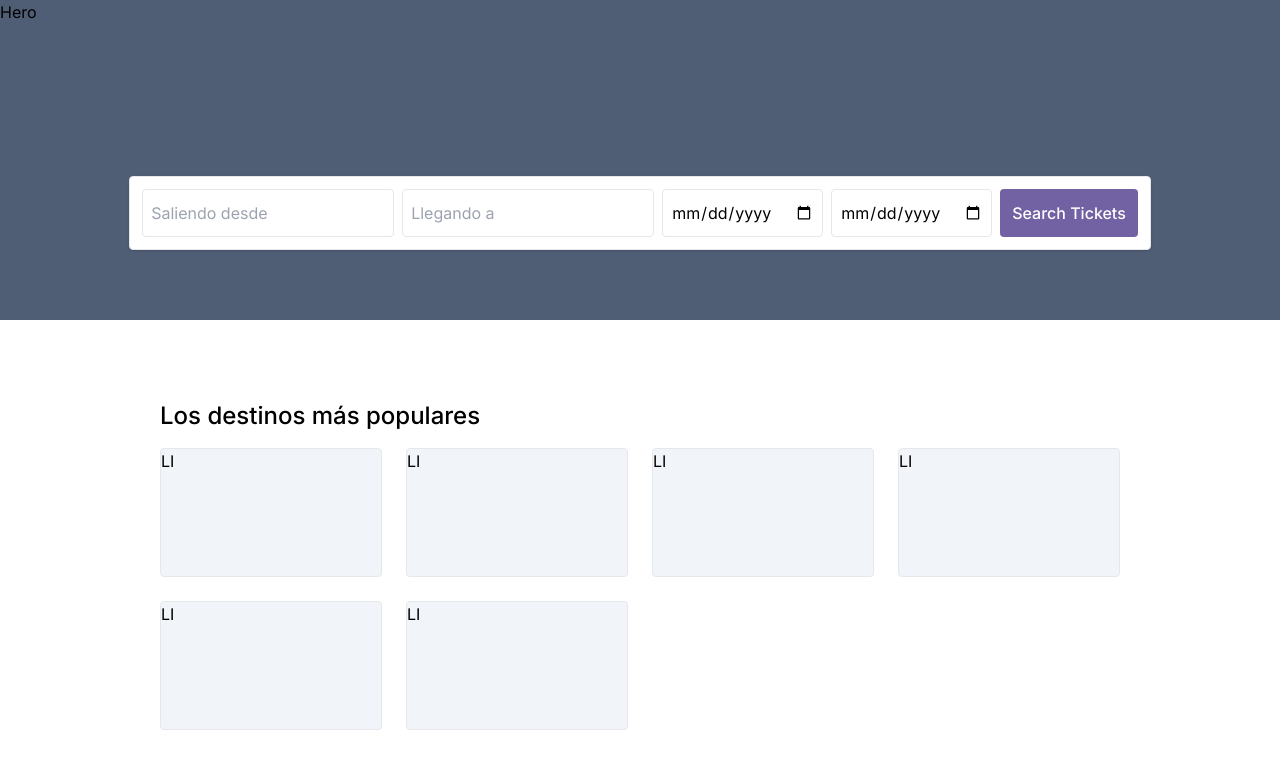
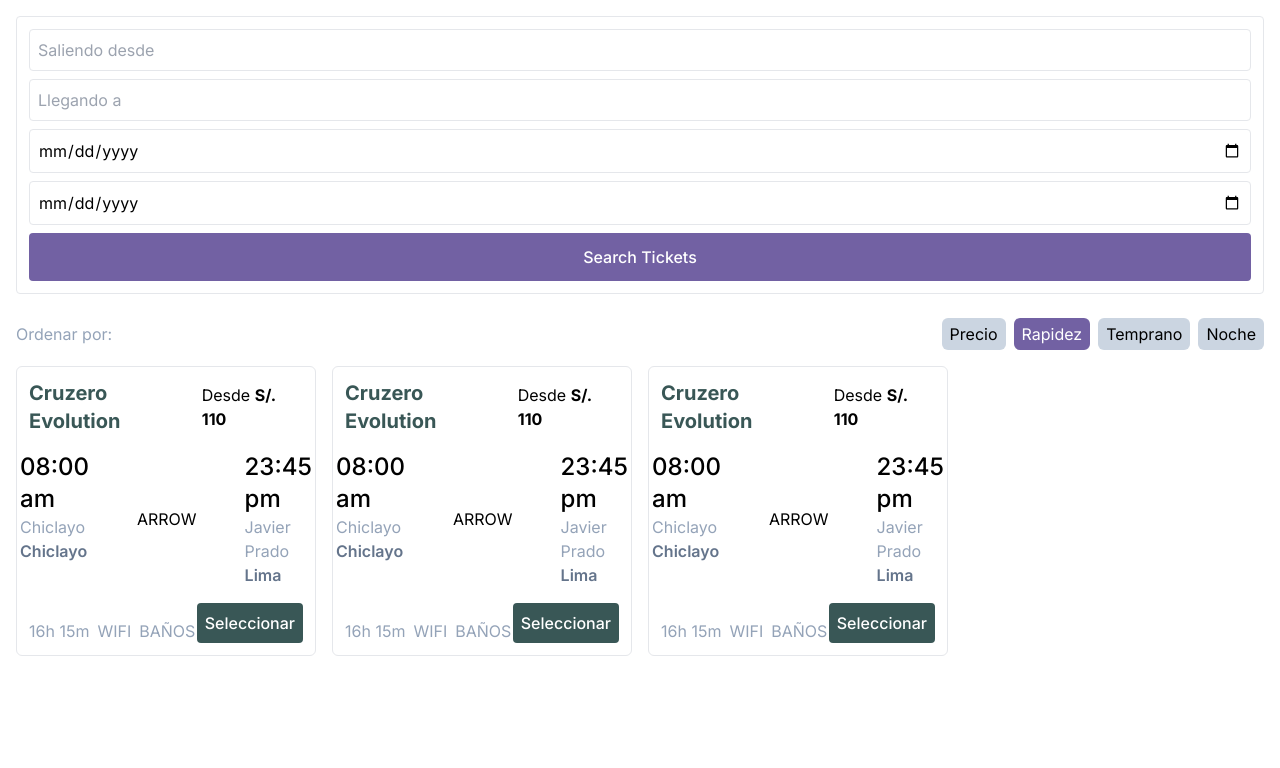
Before and after one commit to Alejandro1709/TicketTrek, a Next.js app: page / in a window 1280 px wide. Shown: the top 768 px of the page. Built offline with nearby package versions, Linux system fonts and the light colour scheme.

Commit message:
Change: All UI and add Filter component and card Component

```diff
--- /dev/null
+++ b/app/components/FilterBar.tsx
@@ -0,0 +1,26 @@
+'use client';
+
+function FilterBar() {
+  return (
+    <header className='flex flex-row justify-between items-center'>
+      <span className='text-slate-400'>Ordenar por:</span>
+
+      <ul className='flex gap-2'>
+        <li className='bg-slate-300 py-1 px-2 rounded-md cursor-pointer select-none'>
+          Precio
+        </li>
+        <li className='bg-[#7261A3] text-white py-1 px-2 rounded-md cursor-pointer select-none'>
+          Rapidez
+        </li>
+        <li className='bg-slate-300 py-1 px-2 rounded-md cursor-pointer select-none'>
+          Temprano
+        </li>
+        <li className='bg-slate-300 py-1 px-2 rounded-md cursor-pointer select-none'>
+          Noche
+        </li>
+      </ul>
+    </header>
+  );
+}
+
+export default FilterBar;
--- a/app/components/Hero.tsx
+++ b/app/components/Hero.tsx
@@ -1,7 +1,10 @@
 function Hero() {
   return (
-    <header className='relative hidden lg:block h-80 bg-[#4F5D75]'>
-      <h2>Hero</h2>
+    <header className='lg:flex justify-center items-center relative hidden h-80 bg-[#4F5D75]'>
+      <div className='flex flex-col text-white items-center gap-2'>
+        <h2 className='text-6xl font-semibold'>TicketTrek</h2>
+        <p className='text-lg font-medium'>Viaja más seguro.</p>
+      </div>
     </header>
   );
 }
--- /dev/null
+++ b/app/components/ResultCard.tsx
@@ -0,0 +1,43 @@
+function ResultCard() {
+  return (
+    <article className='flex flex-col gap-4 justify-between bg-white border p-3 rounded-md overflow-hidden'>
+      <aside className='flex flex-row justify-between items-center flex-1'>
+        <h2 className='text-xl text-[#395756] font-bold'>Cruzero Evolution</h2>
+        <span>
+          Desde <strong>S/. 110</strong>
+        </span>
+      </aside>
+
+      <div className='flex flex-row flex-1 gap-12 self-center'>
+        <aside>
+          <h2 className='text-2xl font-medium'>08:00 am</h2>
+          <ul>
+            <li className='text-slate-400'>Chiclayo</li>
+            <li className='font-semibold text-slate-500'>Chiclayo</li>
+          </ul>
+        </aside>
+        <span className='self-center'>ARROW</span>
+        <aside>
+          <h2 className='text-2xl font-medium'>23:45 pm</h2>
+          <ul>
+            <li className='text-slate-400'>Javier Prado</li>
+            <li className='font-semibold text-slate-500'>Lima</li>
+          </ul>
+        </aside>
+      </div>
+
+      <aside className='flex-1 flex flex-row justify-between items-center'>
+        <ul className='flex flex-row gap-2 text-slate-400 self-end'>
+          <li>16h 15m</li>
+          <li>WIFI</li>
+          <li>BAÑOS</li>
+        </ul>
+        <button className='bg-[#395756] p-2 text-white self-end font-medium rounded disabled:bg-[#395756]/80 hover:bg-[#315351] active:bg-[#2C4E4D]'>
+          Seleccionar
+        </button>
+      </aside>
+    </article>
+  );
+}
+
+export default ResultCard;
--- /dev/null
+++ b/app/components/SearchResults.tsx
@@ -0,0 +1,18 @@
+import FilterBar from './FilterBar';
+import ResultCard from './ResultCard';
+
+function SearchResults() {
+  return (
+    <section className='flex flex-col gap-4'>
+      <FilterBar />
+
+      <div className='flex flex-col gap-4 lg:grid lg:grid-cols-4'>
+        <ResultCard />
+        <ResultCard />
+        <ResultCard />
+      </div>
+    </section>
+  );
+}
+
+export default SearchResults;
--- a/app/components/TravelForm.tsx
+++ b/app/components/TravelForm.tsx
@@ -4,7 +4,7 @@ import Input from './Input';
 
 function TravelForm() {
   return (
-    <div className='flex flex-col gap-2 lg:flex-row lg:absolute lg:shadow lg:z-20 lg:top-[22%] lg:w-fit lg:self-center p-3 bg-white mb-6 border lg:rounded'>
+    <div className='flex flex-col gap-2 p-3 bg-white mb-6 border rounded'>
       <Input
         label='From:'
         name='departing'
--- a/app/destinos/[slug]/page.tsx
+++ /dev/null
@@ -1,3 +0,0 @@
-export default function DestinationPage() {
-  return <h1>Hello</h1>;
-}
--- a/app/layout.tsx
+++ b/app/layout.tsx
@@ -1,15 +1,13 @@
 import type { Metadata } from 'next';
 import { Inter } from 'next/font/google';
 import './globals.css';
-import Navbar from './components/Navbar';
-import Hero from './components/Hero';
 
 const inter = Inter({ subsets: ['latin'] });
 
 export const metadata: Metadata = {
   title: 'TicketTrek',
   description:
-    'es una emocionante startup dedicada a facilitar la tediosa tarea de seleccionar y reservar boletos de autobús de manera eficiente y conveniente. En un mercado donde la planificación de viajes en autobús puede ser desafiante y a menudo consume tiempo, BusTicketEase surge como una solución innovadora, ofreciendo un faro de confiabilidad y comodidad para los viajeros.',
+    'Es una emocionante startup dedicada a facilitar la tediosa tarea de seleccionar y reservar boletos de autobús de manera eficiente y conveniente. En un mercado donde la planificación de viajes en autobús puede ser desafiante y a menudo consume tiempo, BusTicketEase surge como una solución innovadora, ofreciendo un faro de confiabilidad y comodidad para los viajeros.',
 };
 
 export default function RootLayout({
@@ -19,13 +17,7 @@ export default function RootLayout({
 }>) {
   return (
     <html lang='en'>
-      <body className={inter.className}>
-        <div className='flex min-h-screen flex-col transition-all'>
-          <Navbar />
-          <Hero />
-          <main className='flex flex-col m-4 lg:mx-40'>{children}</main>
-        </div>
-      </body>
+      <body className={inter.className}>{children}</body>
     </html>
   );
 }
--- a/app/page.tsx
+++ b/app/page.tsx
@@ -1,11 +1,11 @@
-import Showcase from './components/Showcase';
+import SearchResults from './components/SearchResults';
 import TravelForm from './components/TravelForm';
 
 export default function Home() {
   return (
-    <>
+    <main className='flex min-h-screen flex-col p-4'>
       <TravelForm />
-      <Showcase heading='Los destinos más populares' />
-    </>
+      <SearchResults />
+    </main>
   );
 }
```
